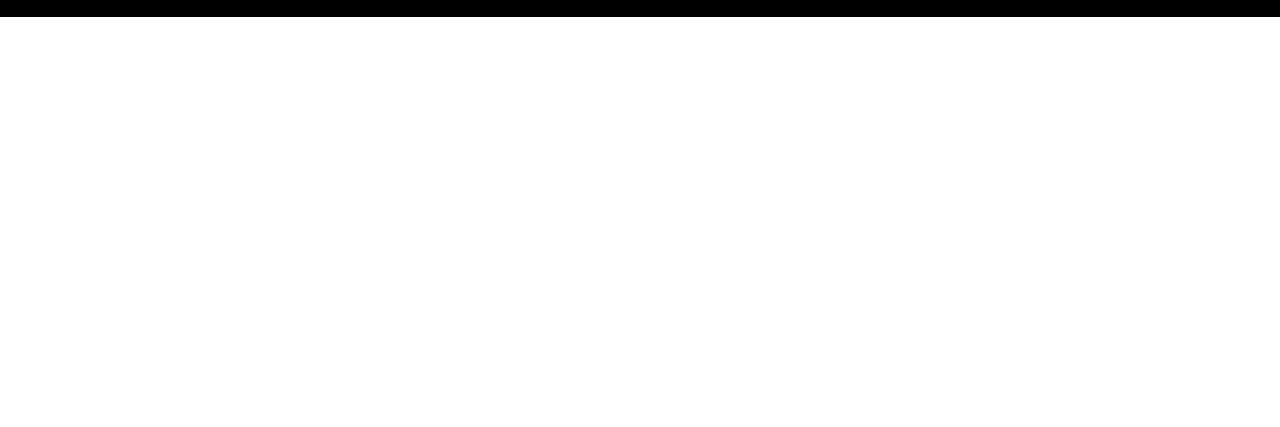
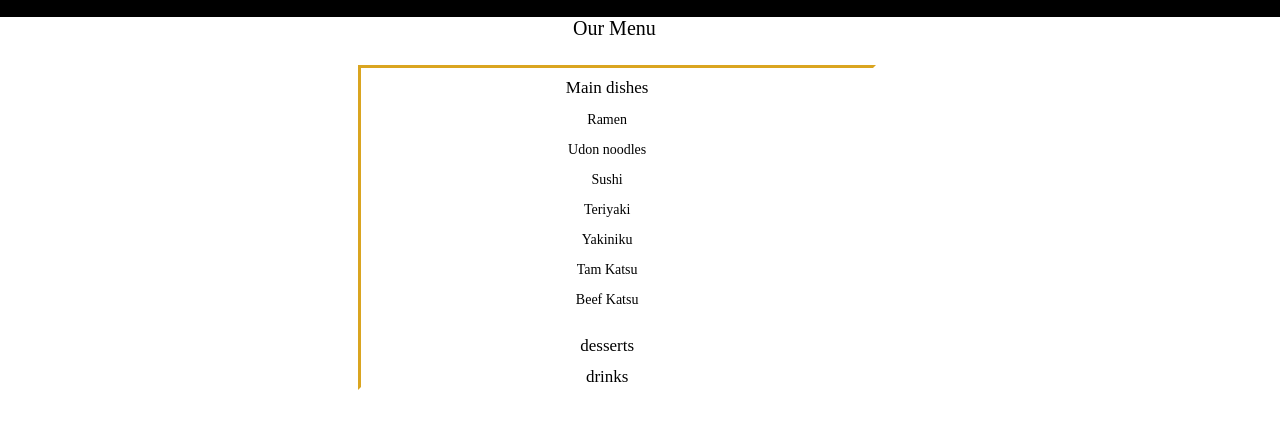
Before and after one commit to itzshrimpMan/Projekt-hemsida, a plain HTML site: page menu.html in a window 1280 px wide. Shown: the part 59-486 px from the top of the page. Drawn offline with Linux system fonts and the light colour scheme.

Commit message:
Started working on the menu page

```diff
--- a/menu.html
+++ b/menu.html
@@ -9,8 +9,22 @@
   </head>
   <body>
     <header>
-      <div>Menu</div>
+      <div class="header">Menu</div>
       <a href="Projekt.html">Back</a>
     </header>
+    <div class="menu">Our Menu</div>
+    <div class="fooditems">
+      <title>Main dishes</title>
+      <p>Ramen</p>
+      <p>Udon noodles</p>
+      <p>Sushi</p>
+      <p>Teriyaki</p>
+      <p>Yakiniku</p>
+      <p>Tam Katsu</p>
+      <p>Beef Katsu</p>
+      <p></p>
+      <title>desserts</title>
+      <title>drinks</title>
+    </div>
   </body>
 </html>
--- a/styleMenu.css
+++ b/styleMenu.css
@@ -16,7 +16,7 @@ a {
   margin: 20px;
 }
 
-div {
+.header {
   display: flex;
   color: white;
   justify-content: center;
@@ -25,3 +25,44 @@ div {
   width: 50%;
   font-size: 200%;
 }
+
+.menu {
+  display: flex;
+  justify-content: center;
+  width: 60%;
+  margin-left: 18%;
+  font-size: 20px;
+  margin-bottom: 2%;
+}
+
+a:hover {
+  color: gray;
+}
+
+title {
+  display: flex;
+  justify-content: center;
+  color: black;
+  font-size: 17px;
+  height: 10%;
+  width: 60%;
+  margin-top: 2%;
+  margin-left: 18%;
+}
+
+p {
+  display: flex;
+  justify-content: center;
+  font-size: 14px;
+  width: 60%;
+  margin-left: 18%;
+}
+
+.fooditems {
+  width: 40%;
+  margin-left: 28%;
+  border-color: goldenrod;
+  border-style: solid;
+  border-bottom-color: white;
+  border-right-color: white;
+}
```
Also changed, not shown: Projekt.html (+2 -2 lines), style.css (+7 -0 lines).
